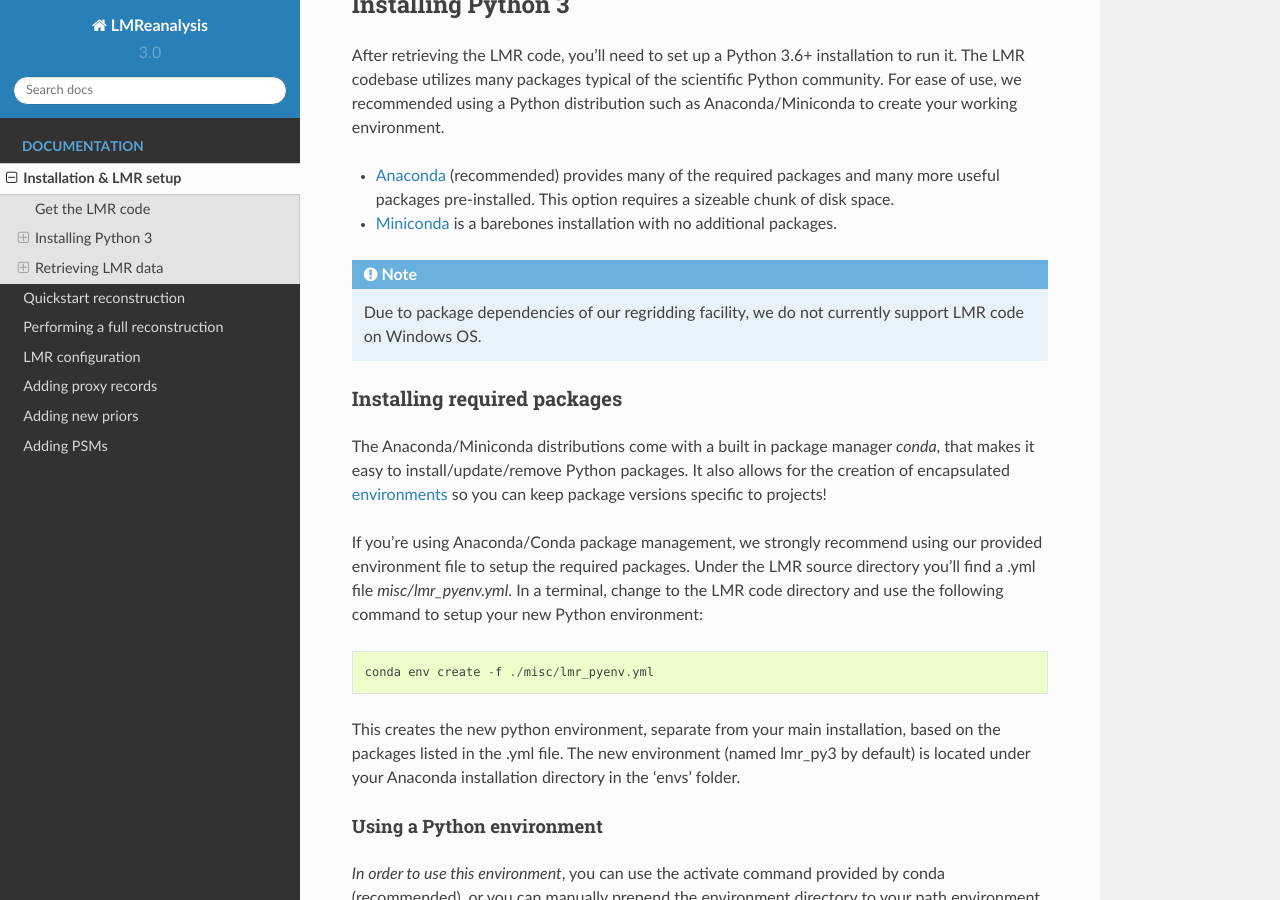
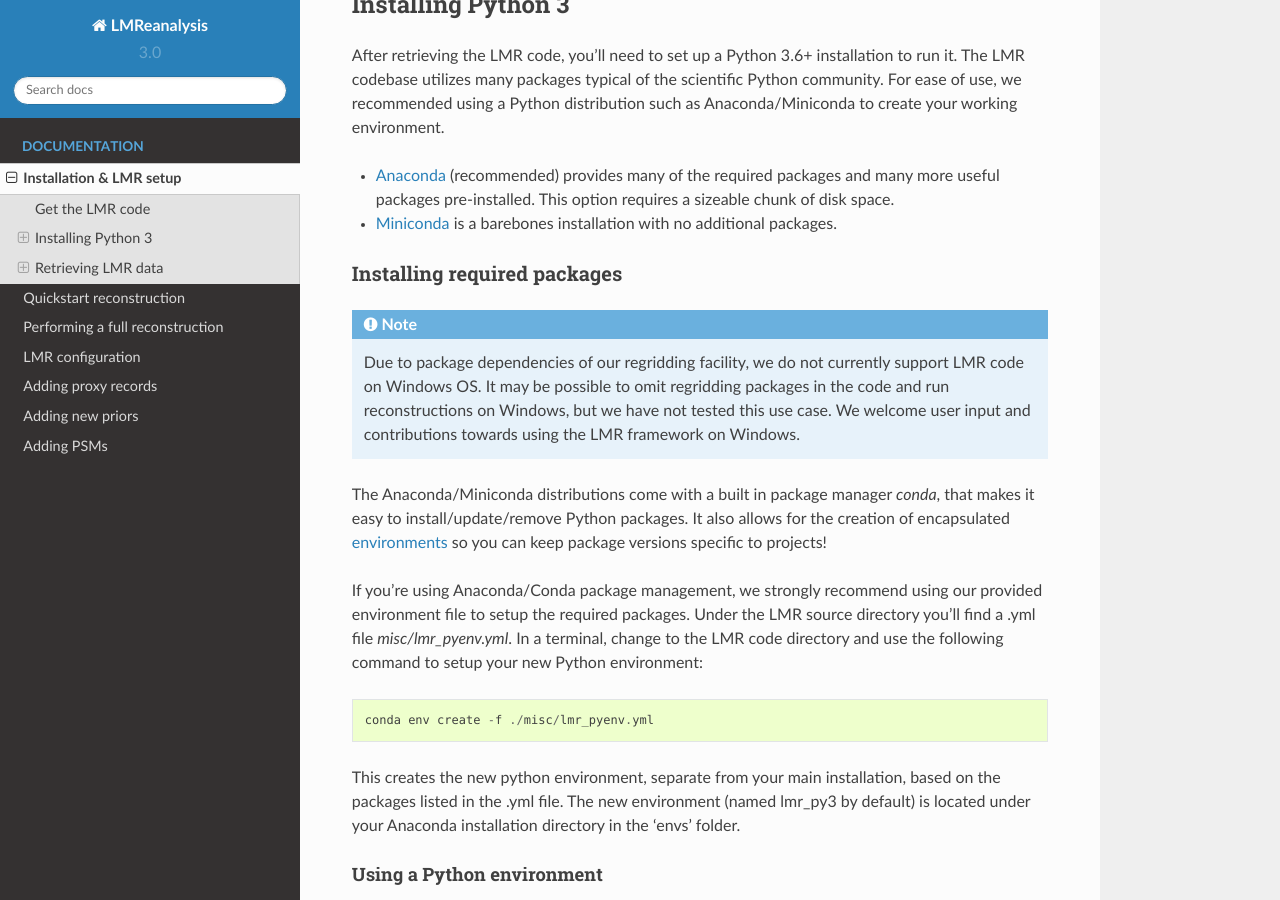
Before and after one commit to modons/LMR, a Sphinx documentation site: the page built from docs/install.rst, in a window 1280 px wide and 900 px high, scrolled down 505 px. Built offline with Sphinx 7.4.7 and the Read the Docs theme 2.0.0, drawn with Linux system fonts in a browser that asks for light colours.

Commit message:
Update Windows install note

```diff
--- a/docs/install.rst
+++ b/docs/install.rst
@@ -33,11 +33,14 @@ such as Anaconda/Miniconda to create your working environment.
 * `Miniconda <https://conda.io/miniconda.html>`_ is a barebones
   installation with no additional packages.
 
-.. note:: Due to package dependencies of our regridding facility, we do not
-  currently support LMR code on Windows OS.
-
 Installing required packages
 ----------------------------
+
+.. note:: Due to package dependencies of our regridding facility, we do not
+  currently support LMR code on Windows OS.  It may be possible to omit
+  regridding packages in the code and run reconstructions on Windows, but we
+  have not tested this use case.  We welcome user input and contributions
+  towards using the LMR framework on Windows.
 
 The Anaconda/Miniconda distributions come with a built in package manager
 `conda`, that makes it easy to install/update/remove Python packages.
```
